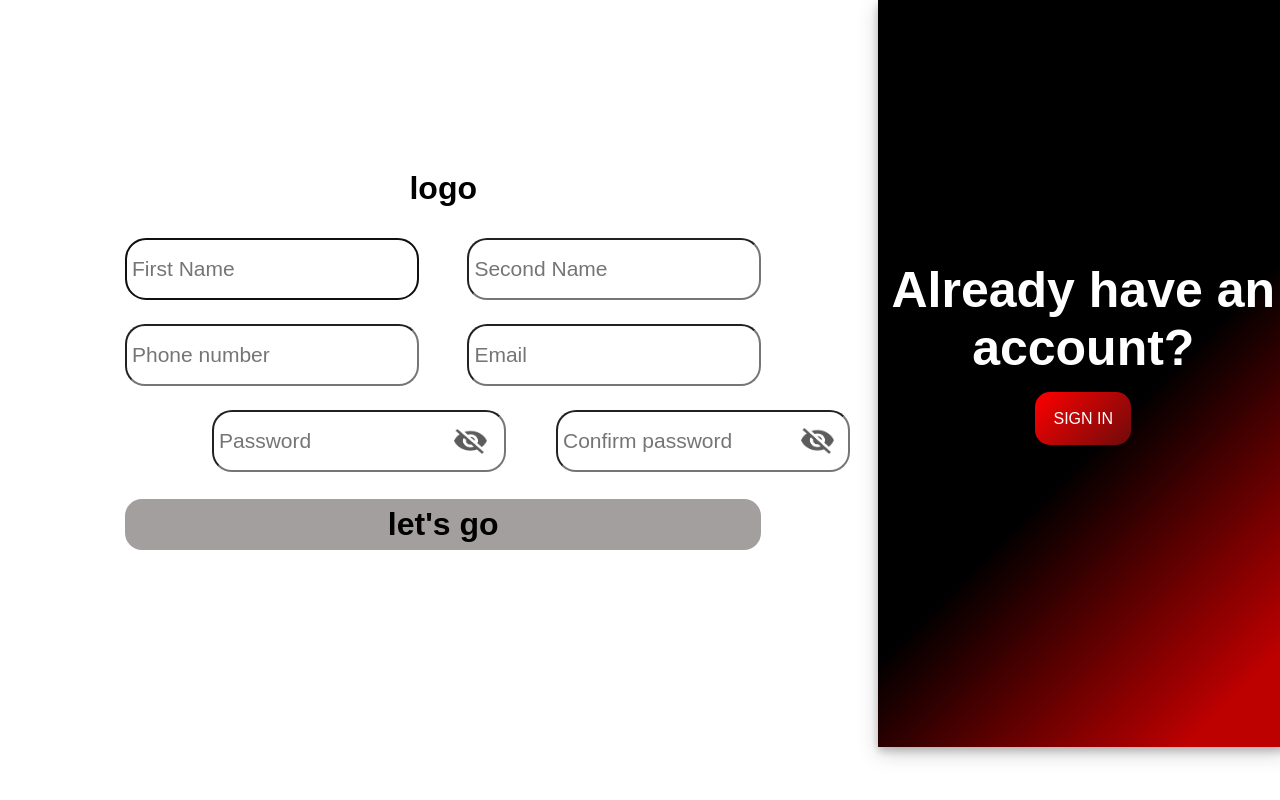
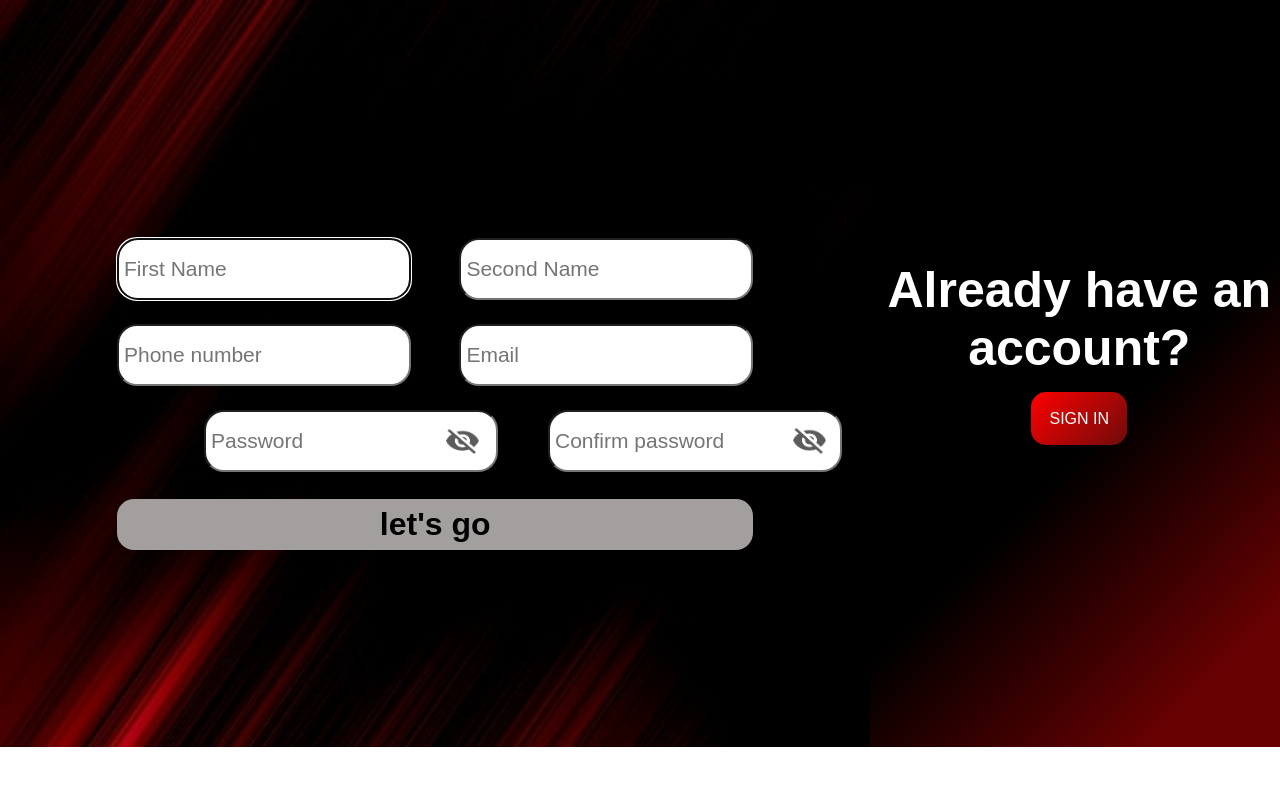
Before and after one commit to AdhamMontaser/FitNation, a PHP site: page /signup.html in a window 1280 px wide. Run offline with PHP 8.4, Linux system fonts and the light colour scheme.

Commit message:
signup take three

```diff
--- a/css/signup.css
+++ b/css/signup.css
@@ -15,8 +15,11 @@ body{
 #divForm{
     width: 68%;
     padding-top: 169px;
+    margin-left: -8px;
     text-align: center;
-    border-radius: 10px;
+    background-image: url(../assets/img/SignUp_Background.jpg);
+    background-size: cover;
+    background-repeat: no-repeat;
 }
 
 #h1Up{
@@ -31,6 +34,7 @@ body{
     width: 280px;
     border-radius: 20px;
     font-size: 21px;
+    /* border: none; */
 }
 
 .passdiv{
@@ -76,6 +80,7 @@ body{
     background-color: rgb(163, 159, 158);
     margin-top: 27px;
     border-radius: 17px;
+    transition: 0.5s;
     width: 636px;
     height: 51px;
     border: unset;
@@ -90,11 +95,11 @@ body{
 }
 
 #divsignin{
-    width: 488px;
+    width: 495px;
     height: 747px;
-    background: linear-gradient(315deg, rgba(189,0,0,1) 9%, rgba(0,0,0,1) 43%);
-    box-shadow: 0 4px 8px 0 rgba(0, 0, 0, 0.2), 0 6px 20px 0 rgba(0, 0, 0, 0.19);
+    background: linear-gradient(315deg, rgb(104, 1, 2) 12%, rgba(0,0,0,1) 43%);
     text-align: center;
+    /* border-left: solid 1px yellow; */
 }
 
 #h1In{
--- a/index.html
+++ b/index.html
@@ -18,6 +18,7 @@
         <div class="navigation-bar-logo">
           <img src="assets/img/logo.png" alt="logo" />
         </div>
+        <input type="color" name="" id="">
         <ul class="navigation-bar-options">
           <li><a href="">home</a></li>
           <li><a href="">about</a></li>
```
Also changed, not shown: assets/img/SignUp_Background.jpg (added).
